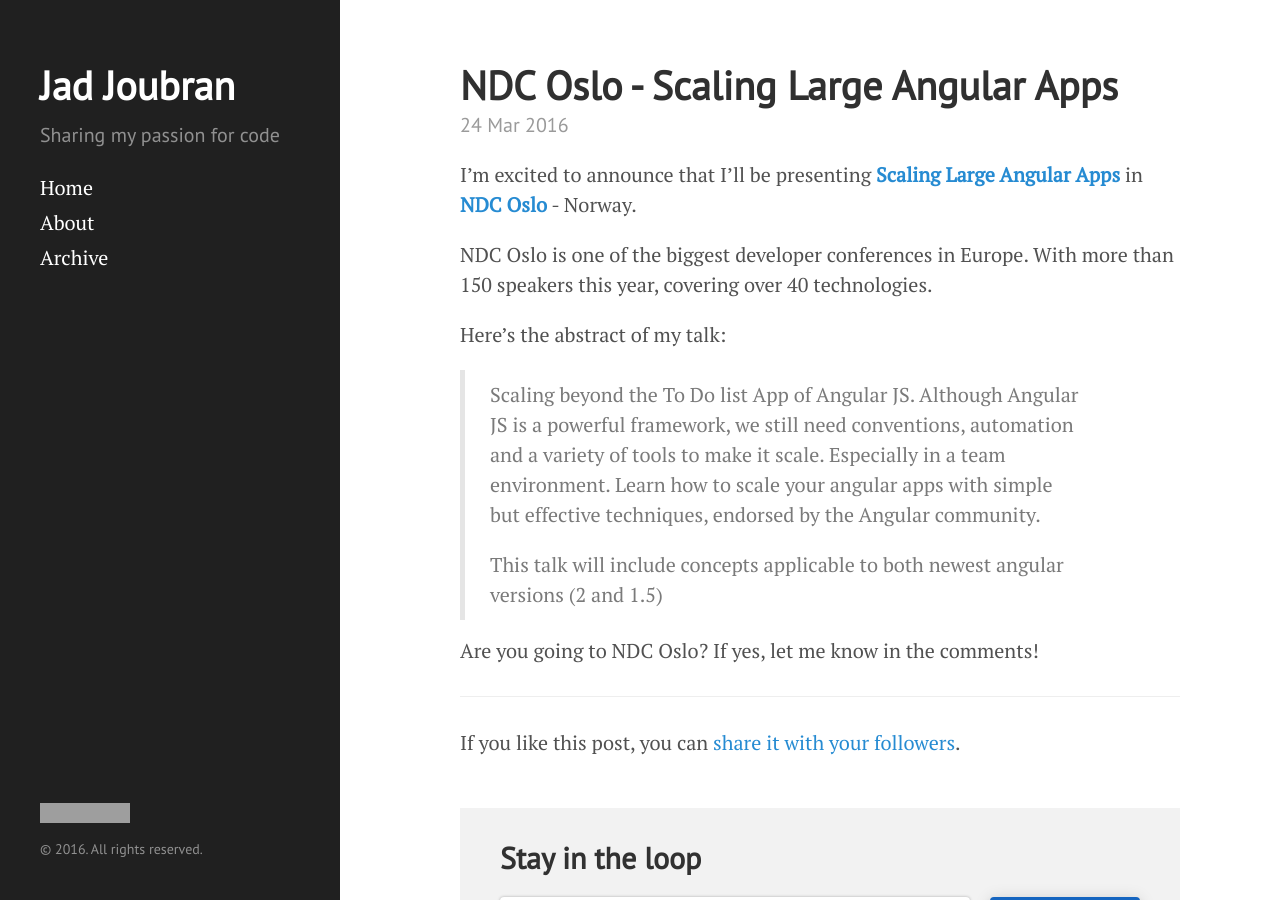
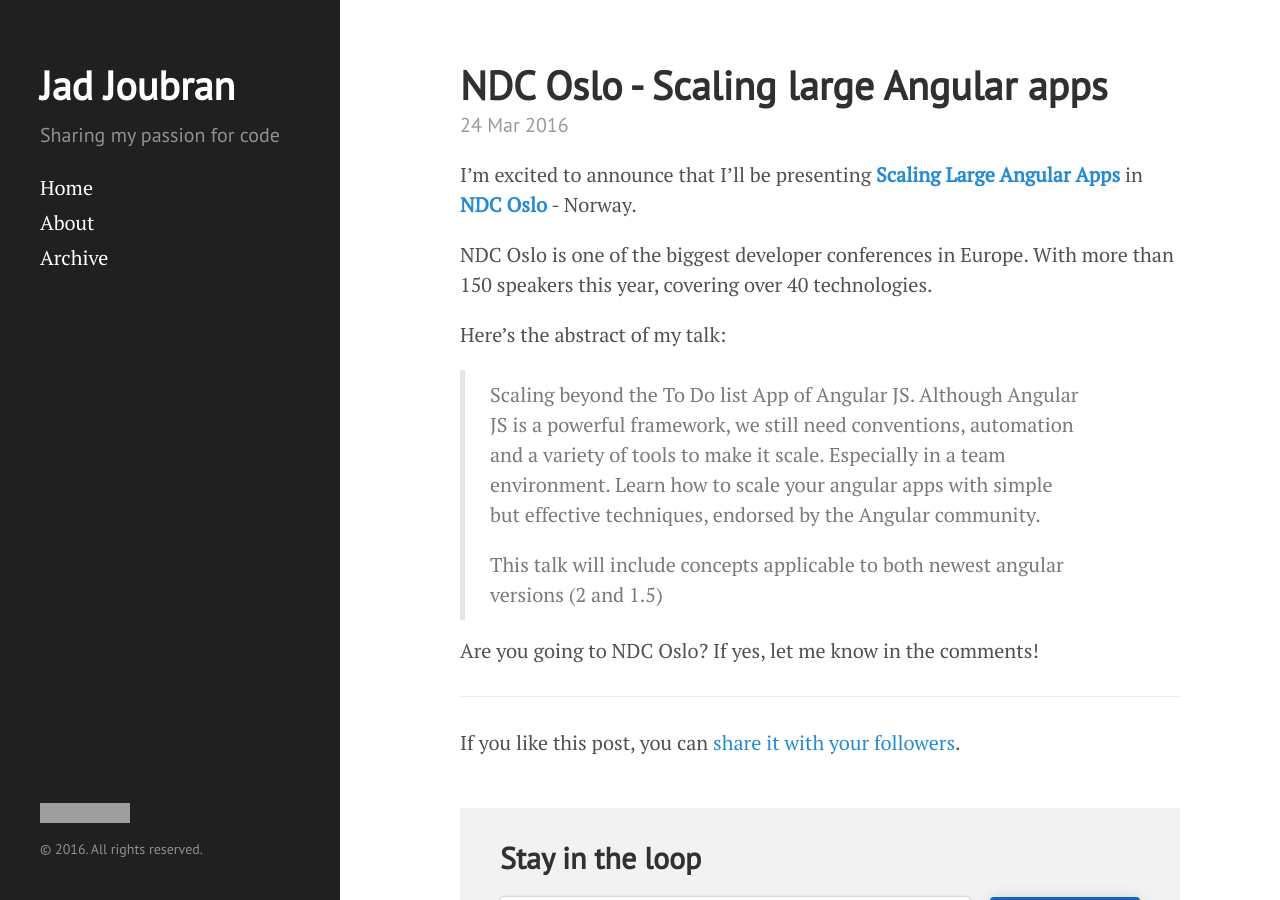
Before and after one commit to jadjoubran/blog, a Jekyll site: the page built from _posts/2016-03-24-ndc-oslo-angular.md, in a window 1280 px wide and 900 px high. Built offline with Jekyll 4.4.1, drawn with Linux system fonts in a browser that asks for light colours; comment, search, counter and statistics services are not loaded; grey boxes are pictures that could not be loaded.

Commit message:
fixed case

```diff
--- a/_posts/2016-03-24-ndc-oslo-angular.md
+++ b/_posts/2016-03-24-ndc-oslo-angular.md
@@ -1,6 +1,6 @@
 ---
 layout: post
-title: NDC Oslo - Scaling Large Angular Apps
+title: NDC Oslo - Scaling large Angular apps
 ---
 
 I'm excited to announce that I'll be presenting **[Scaling Large Angular Apps](http://ndcoslo.com/talk/scaling-large-angular-apps/){:target="_blank"}** in **[NDC Oslo](http://ndcoslo.com/){:target="_blank"}** - Norway.
```
